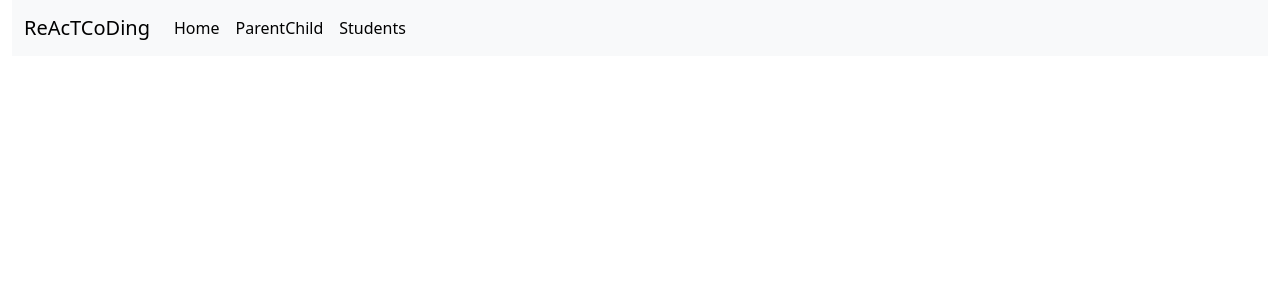
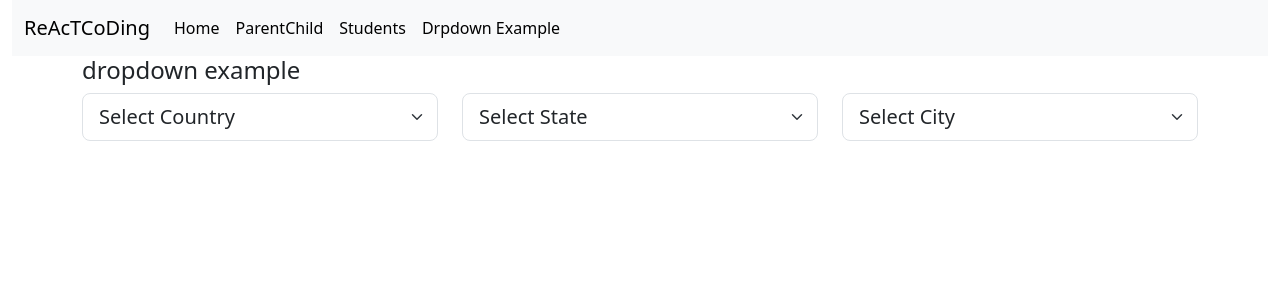
Before and after one commit to smishra1000/fsd-12-wss, a React (Create React App) app in the folder react-coding-questions/: page /dropdown in a window 1280 px wide. Shown: the top 300 px of the page. Built offline with nearby package versions, Linux system fonts and the light colour scheme.

Commit message:
cascading dropdown added

```diff
--- a/react-coding-questions/src/App.js
+++ b/react-coding-questions/src/App.js
@@ -8,6 +8,7 @@ import Parent from './pages/Parent';
 import Students from './pages/Students';
 import CreateStudent from './pages/CreateStudent';
 import UpdateStudent from './pages/UpdateStudent';
+import Dropdown from './pages/Dropdown';
 function App() {
   return (
     <div className='container-fluid'>
@@ -19,6 +20,7 @@ function App() {
           <Route path="/students" element={<Students/>}></Route>
           <Route path="/createStudent" element={<CreateStudent/>}></Route>
           <Route path="/updateStudent/:id" element={<UpdateStudent/>}></Route>
+          <Route path="/dropdown" element={<Dropdown/>}></Route>
         </Routes>
         </BrowserRouter>
     </div>
--- /dev/null
+++ b/react-coding-questions/src/pages/Dropdown.js
@@ -0,0 +1,99 @@
+import { useState } from "react"
+const data = [
+    {
+        name: "india",
+        states: [{
+            name: "bihar",
+            cities: ["patna", "madhubani"]
+        },
+        {
+            name: "telangana",
+            cities: ["hyd", "guntur"]
+        }
+        ]
+    },
+    {
+        name: "USA",
+        states: [{
+            name: "Texas",
+            cities: ["t1", "t1"]
+        },
+        {
+            name: "Newyork",
+            cities: ["newjersy"]
+        }
+        ]
+    }
+]
+function Dropdown() {
+    const [countries,setCountries] = useState(data)
+    const [selectedCountry,setSelectedCountry] = useState("")
+
+    const [states,setStates] = useState([])
+    const [selectedState,setSelectedState] = useState("")
+
+    const [cities,setCities] = useState([])
+    const [selectedCity,setSelectedCity] = useState("")
+    const onCountryChange = (e)=>{
+        let states = countries.find((country)=>{
+            return country.name===e.target.value
+        })
+        setSelectedCountry(e.target.value)
+        if(states)
+        setStates(states.states)
+
+    }
+    const onStateChange = (e)=>{
+        let state= states.find((state)=>{
+            return state.name===e.target.value
+        })
+        setSelectedState(e.target.value)
+        if(state)
+        setCities(state.cities)
+
+    }
+
+    const onCityChange = (e)=>{
+        setSelectedCity(e.target.value)
+    }
+
+    return (
+        <div className="container">
+            <h4>dropdown example</h4>
+            <div className="row">
+                <div className="col-md-4">
+                    <select class="form-select form-select-lg mb-3" onChange={(e)=>onCountryChange(e)} value={selectedCountry}>
+                        <option selected>Select Country</option>
+                        {countries.map((country)=>{
+                            return(
+                                <option value={country.name}>{country.name}</option>
+                            )
+                        })}
+                    </select>
+                </div>
+                <div className="col-md-4">
+                    <select class="form-select form-select-lg mb-3"  onChange={(e)=>onStateChange(e)} value={selectedState}>
+                        <option selected>Select State</option>
+                        {states?.map((state)=>{
+                            return(
+                                <option value={state.name}>{state.name}</option>
+                            )
+                        })}
+                    </select>
+                </div>
+                <div className="col-md-4">
+                    <select class="form-select form-select-lg mb-3" aria-label="Large select example" value={selectedCity} onChange={(e)=>onCityChange(e)}>
+                        <option selected>Select City</option>
+                        {cities?.map((city)=>{
+                            return(
+                                <option value={city}>{city}</option>
+                            )
+                        })}
+                    </select>
+                </div>
+            </div>
+        </div>
+    )
+}
+
+export default Dropdown
--- a/react-coding-questions/src/pages/Header.js
+++ b/react-coding-questions/src/pages/Header.js
@@ -18,6 +18,9 @@ function Header() {
                         <li className="nav-item">
                             <Link className="nav-link active" aria-current="page" to="/students">Students</Link>
                         </li>
+                        <li className="nav-item">
+                            <Link className="nav-link active" aria-current="page" to="/dropdown">Drpdown Example</Link>
+                        </li>
 
 
                     </ul>
```
